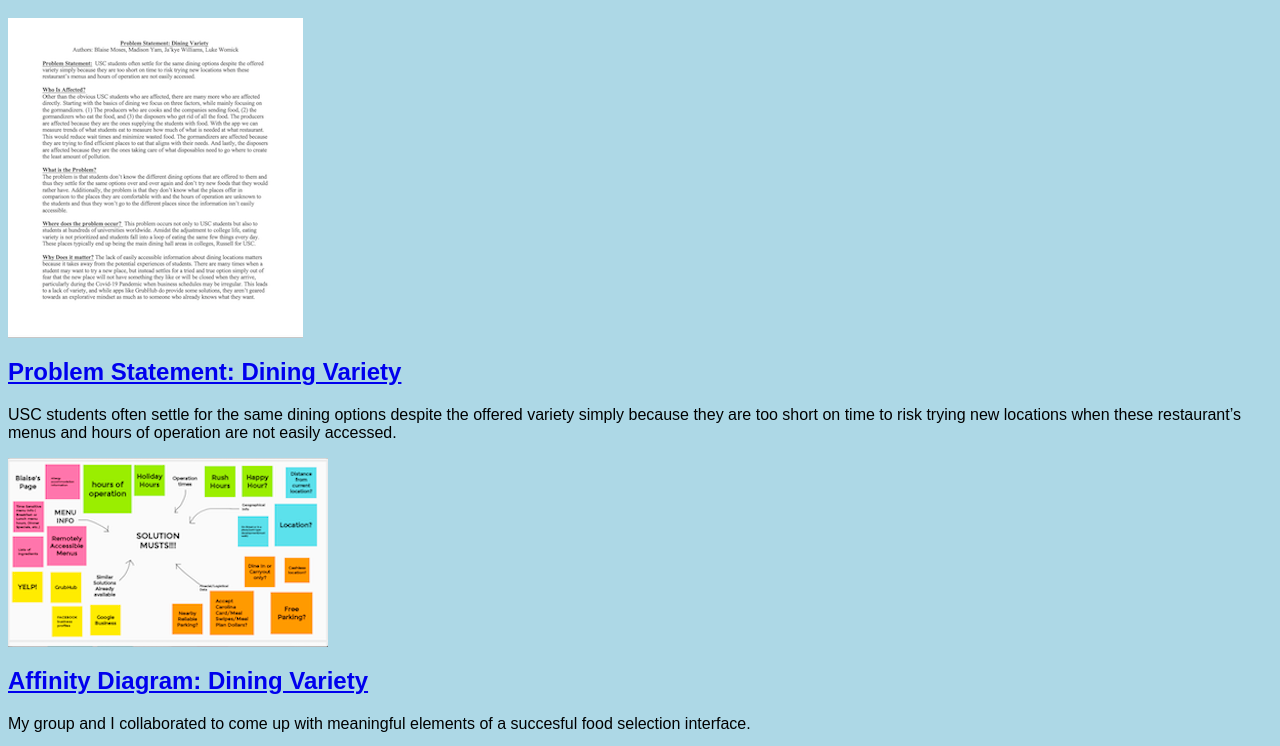
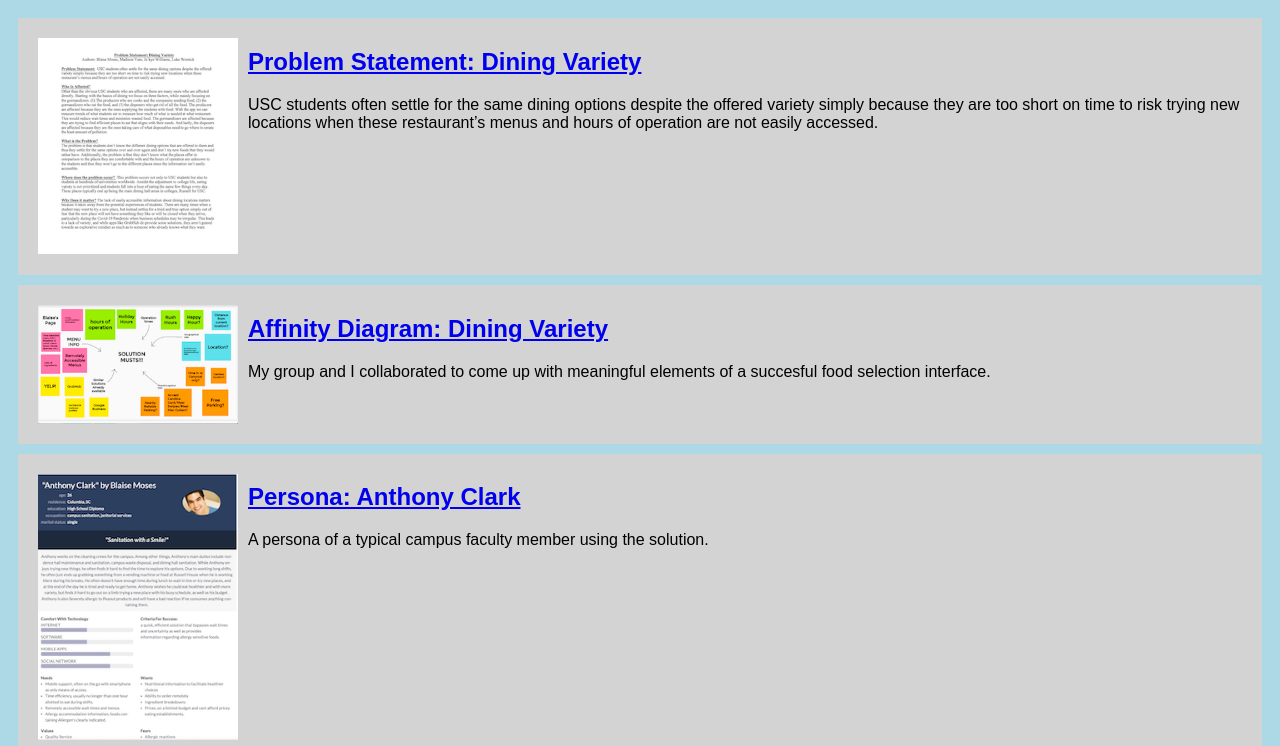
Before and after one commit to BAMOSES/BAMOSES.github.io, a plain HTML site: page index.html in a window 1280 px wide. Shown: the part 48-794 px from the top of the page. Drawn offline with Linux system fonts and the light colour scheme.

Commit message:
Add files via upload

```diff
--- a/styles.css
+++ b/styles.css
@@ -2,7 +2,18 @@ body {
     background: lightblue;
     font-family: Arial, Helvetica, sans-serif;
 }
+.assignment{
+ display:flex;
+ padding:10px;
+ margin:10px;
+ background: lightgray;
+}
 
+.assignment img{
+    width:200px;
+    padding:10px;
+
+}
 h1{
     color: red;
     text-align:center;
```
